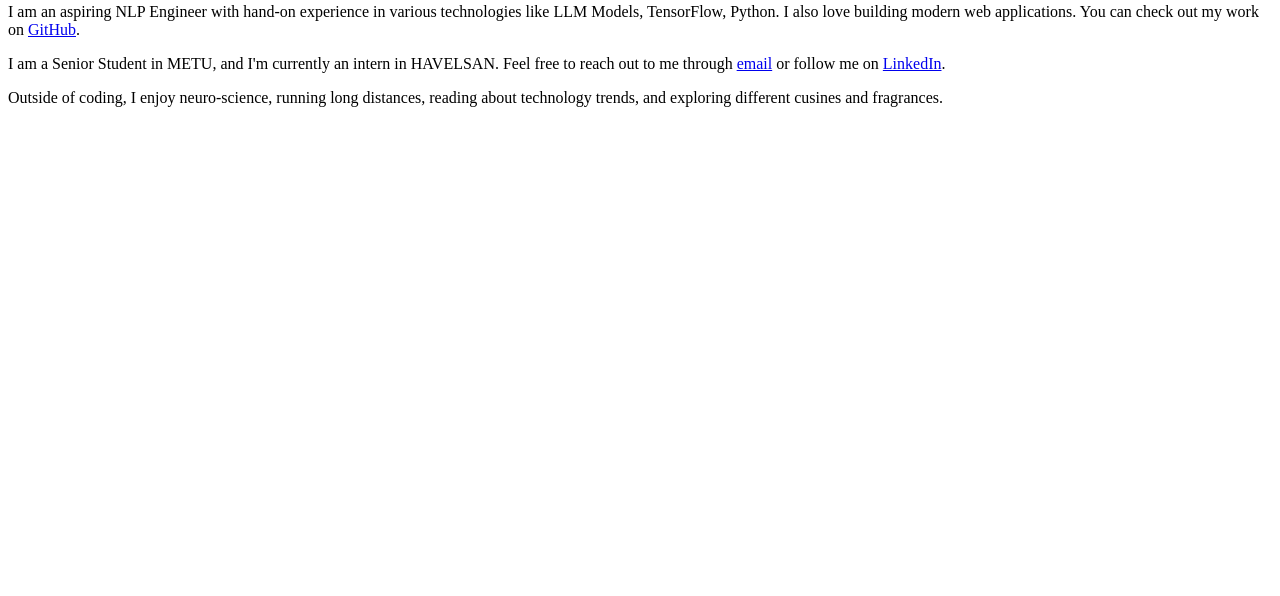
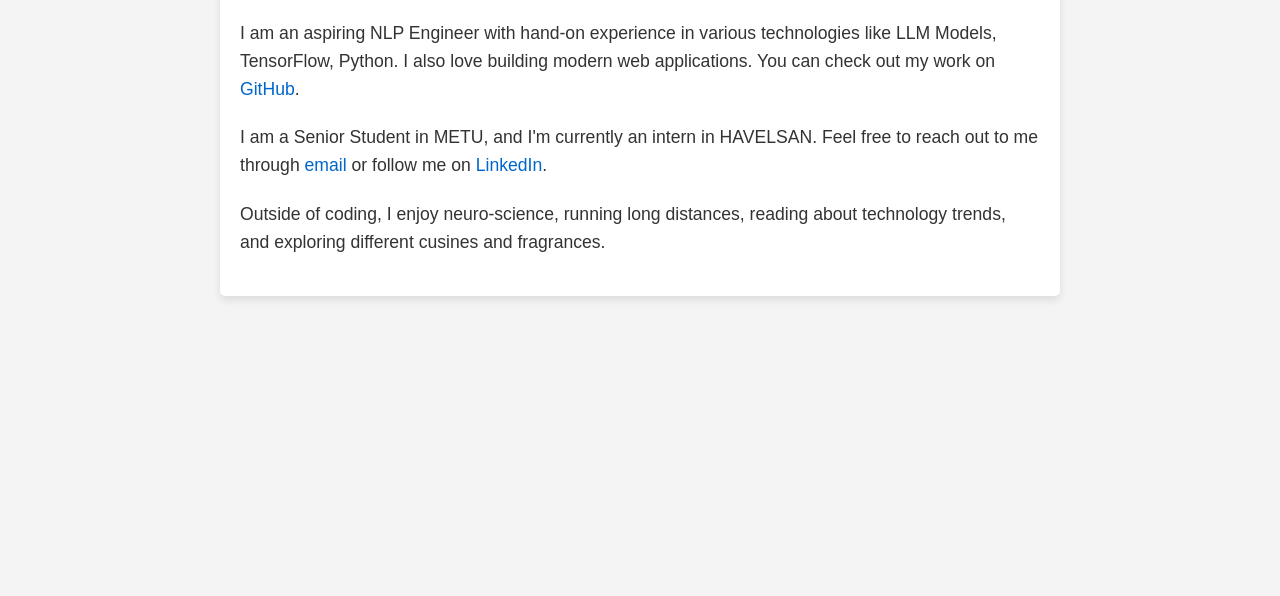
Before and after one commit to esadmazi/esadmazi.github.io, a plain HTML site: page index.html in a window 1280 px wide. Shown: the part 204-800 px from the top of the page. Drawn offline with Linux system fonts and the light colour scheme.

Commit message:
Update index.html

```diff
--- a/index.html
+++ b/index.html
@@ -3,9 +3,8 @@
 <head>
   <meta charset="UTF-8">
   <meta name="viewport" content="width=device-width, initial-scale=1.0">
-  <title>Your Name - Portfolio</title>
-  <link rel="stylesheet" href="style.css">
-/* General Styles */
+  <title>Esad Mazı</title>
+  <style>
 body {
   font-family: 'Arial', sans-serif;
   margin: 0;
@@ -64,9 +63,9 @@ a:hover {
     font-size: 1.3em;
   }
 }
+    </style>
 </head>
 <body>
-  <!-- Main content -->
   <div class="container">
     <h1>Hi</h1>
     <h2>My name is M. Esad Mazı.</h2>
```
